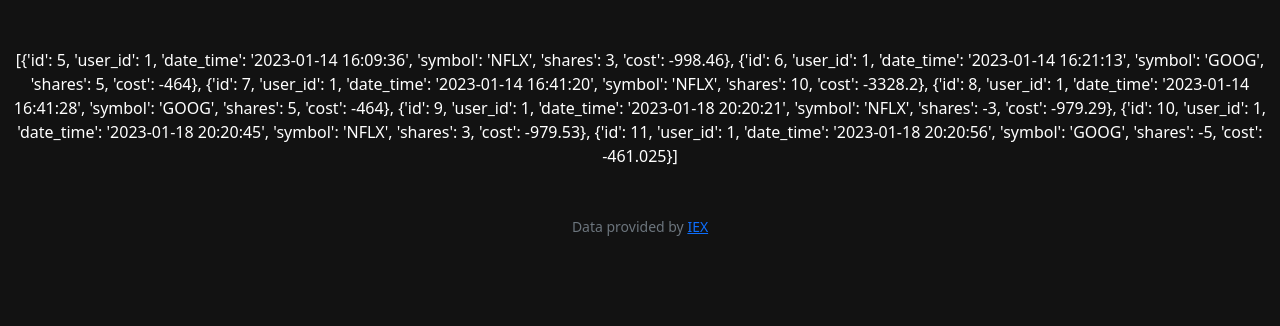
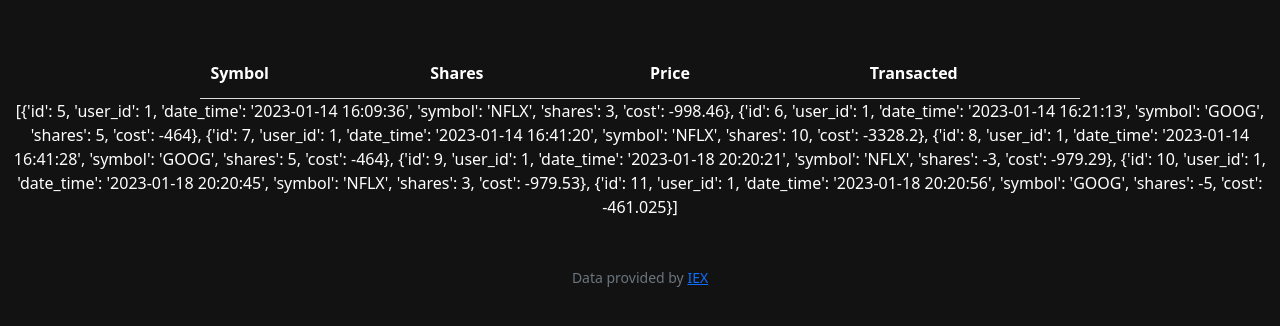
Before and after one commit to NeyasG/cs50, a Flask app: page /history in a window 1280 px wide. Shown: the part 76-402 px from the top of the page. Run offline with Flask 2, Linux system fonts and the light colour scheme; a user stored in the database is signed in; data comes from the database, SQL or seed files in the repository; lists and menus that the app fills with data are empty; some libraries are stand-ins or nearby versions.

Commit message:
Wed, Jan 18, 2023, 10:32 PM +00:00

```diff
--- a/cs50/week9/finance/templates/history.html
+++ b/cs50/week9/finance/templates/history.html
@@ -8,7 +8,12 @@
 <div style="overflow-x: auto;">
     <table align="center">
         <thead>
-            <tr></tr>
+            <tr>
+                <th class="left heading">Symbol</th>
+                <th class="left heading">Shares</th>
+                <th class="left heading">Price</th>
+                <th class="left heading">Transacted</th>
+            </tr>
         </thead>
     </table>
 </div>
```
